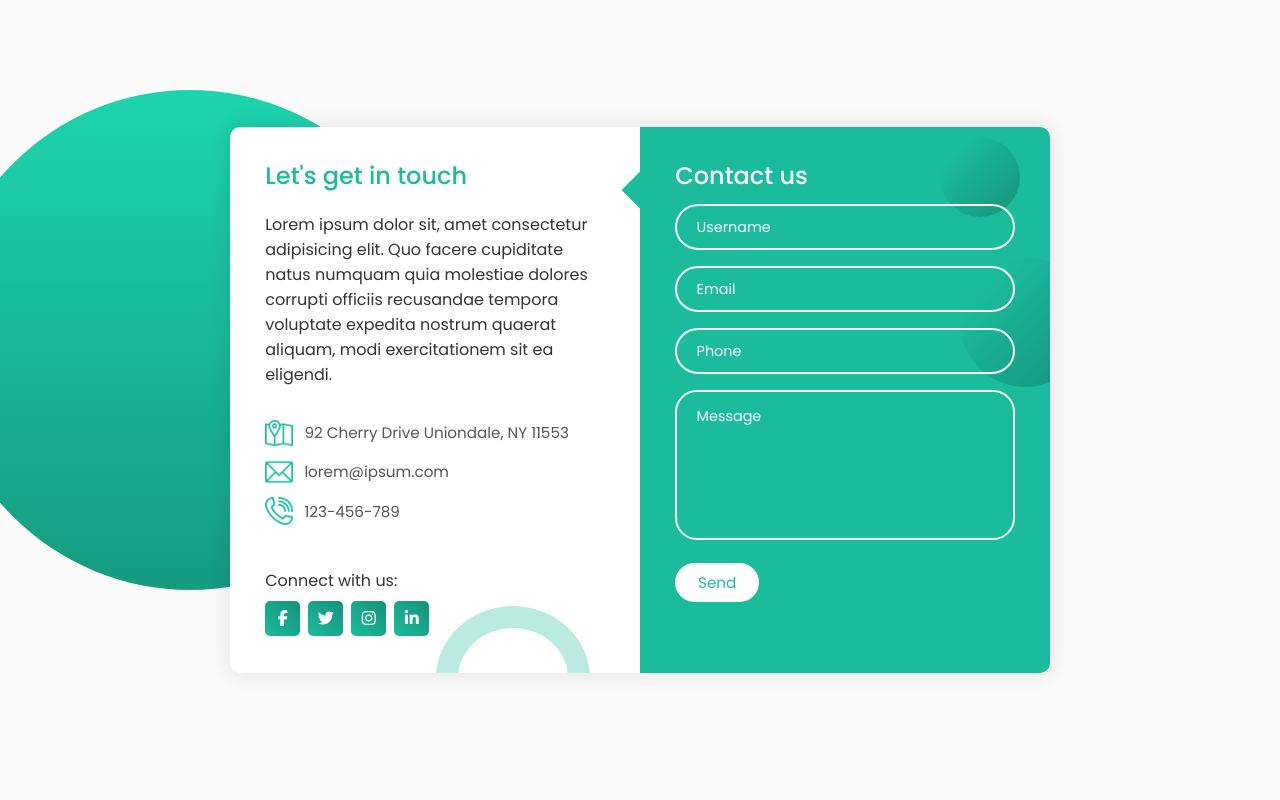
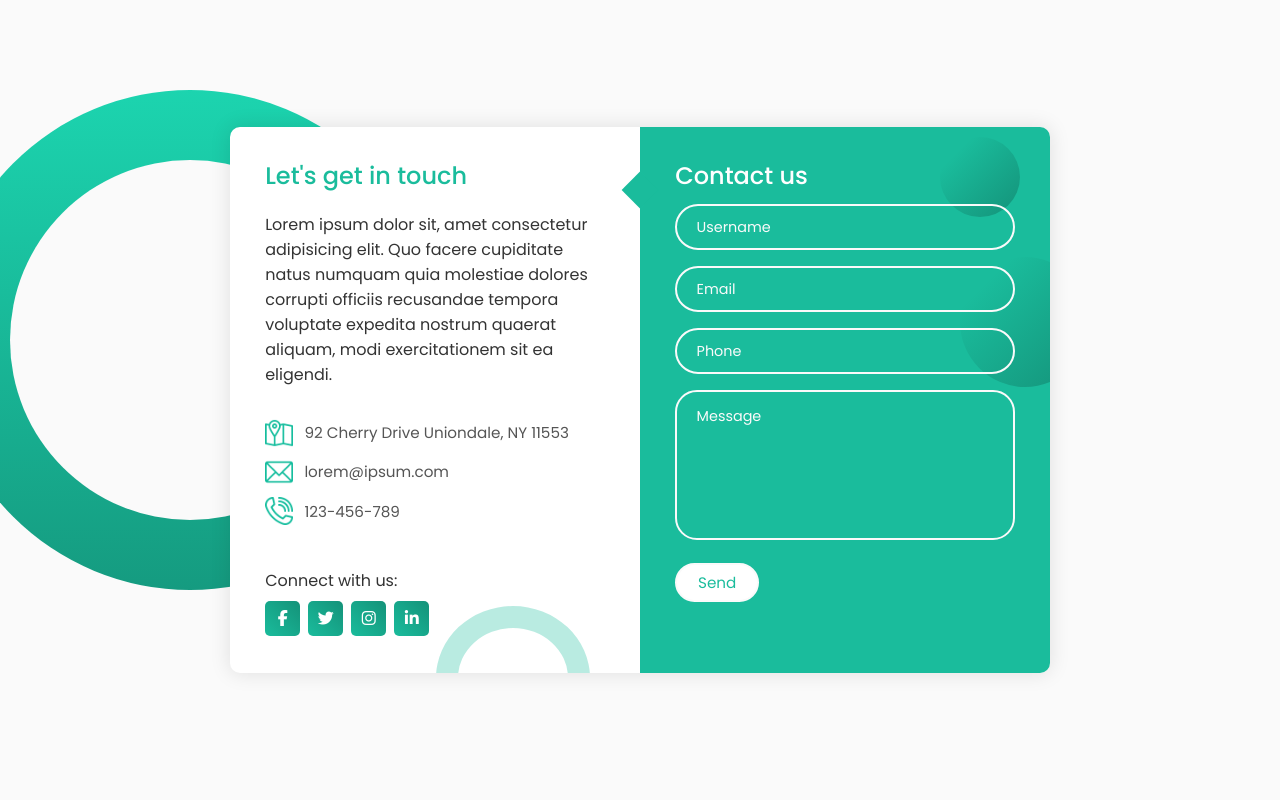
Before and after one commit to baylagas/ese-progra2-contact-form, a Flask app: page / in a window 1280 px wide. Run offline with Flask 2, Linux system fonts and the light colour scheme; some libraries are stand-ins or nearby versions.

Commit message:
add class big-circle with after selector in css

```diff
--- a/static/style.css
+++ b/static/style.css
@@ -276,3 +276,14 @@ textarea.input{
     right: 50%;
     transform: translate(-40%, 38%);
 }
+
+.big-circle:after{
+    content:"";
+    position:absolute;
+    width:360px;
+    height:360px;
+    background-color:#fafafa;
+    border-radius: 50%;
+    top:calc(50% - 180px);
+    left:calc(50% - 180px);
+}
```
